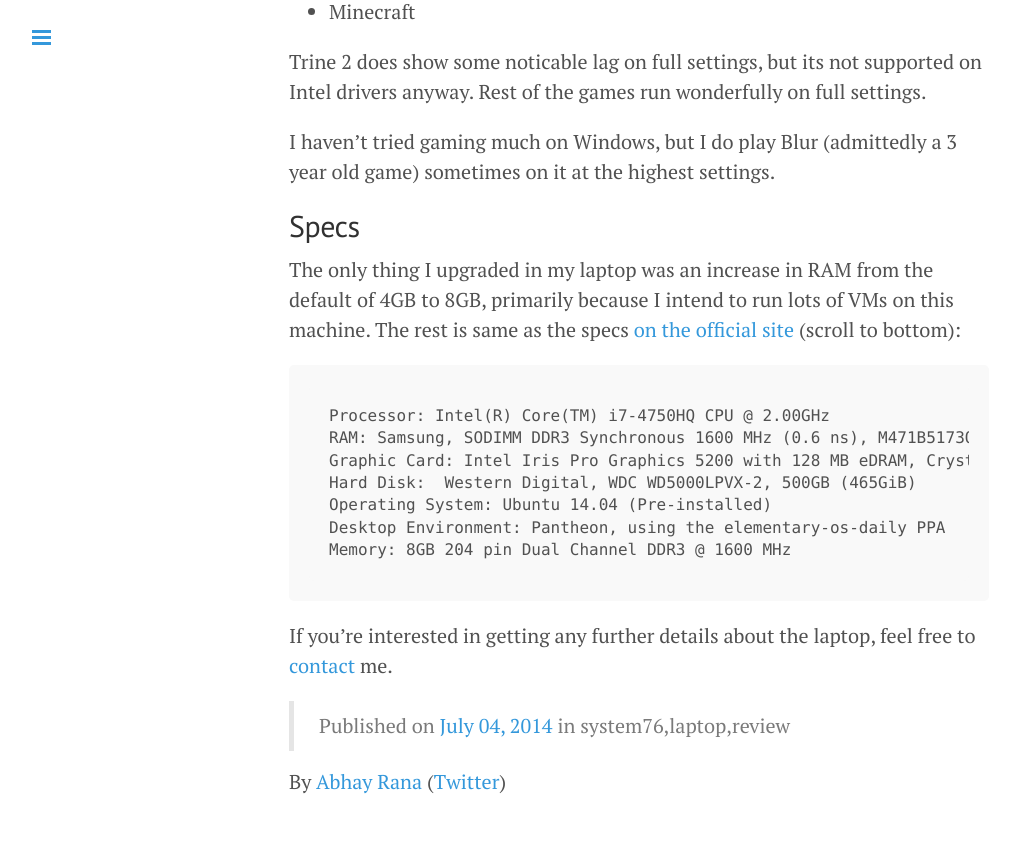
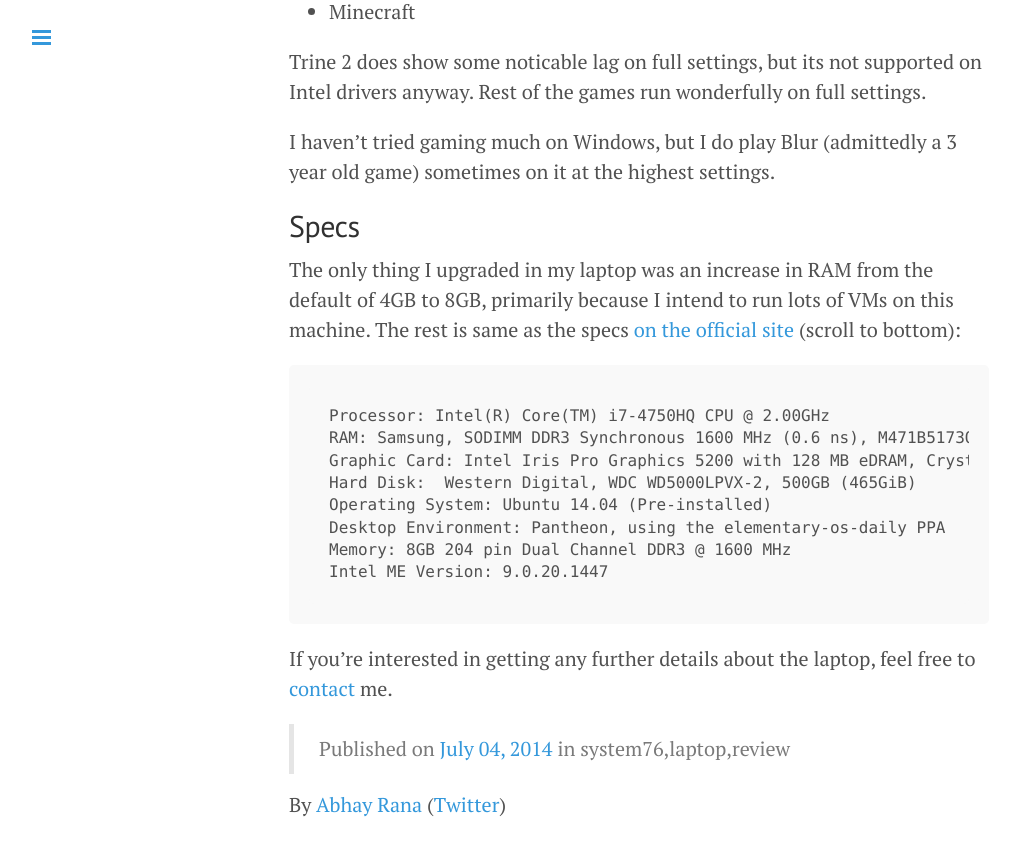
Before and after one commit to captn3m0/captn3m0.github.com, a Jekyll site: the page built from _posts/2014-07-04-galago-ultra-pro-review.md, in a window 1280 px wide and 900 px high, scrolled down 3780 px. Shown: the top 856 px of the window, without its empty margins (1-1013 px from the left). Built offline with Jekyll 4.4.1, drawn with Linux system fonts in a browser that asks for light colours.

Commit message:
Adds Intel ME details

````diff
--- a/_posts/2014-07-04-galago-ultra-pro-review.md
+++ b/_posts/2014-07-04-galago-ultra-pro-review.md
@@ -74,5 +74,7 @@
 Operating System: Ubuntu 14.04 (Pre-installed)
 Desktop Environment: Pantheon, using the elementary-os-daily PPA
 Memory: 8GB 204 pin Dual Channel DDR3 @ 1600 MHz
+Intel ME Version: 9.0.20.1447
 ```
+
 If you're interested in getting any further details about the laptop, feel free to [contact](/contact/) me.
````
Also changed, not shown: _posts/2017-11-09-home-server-update.md (+2 -1 lines).
